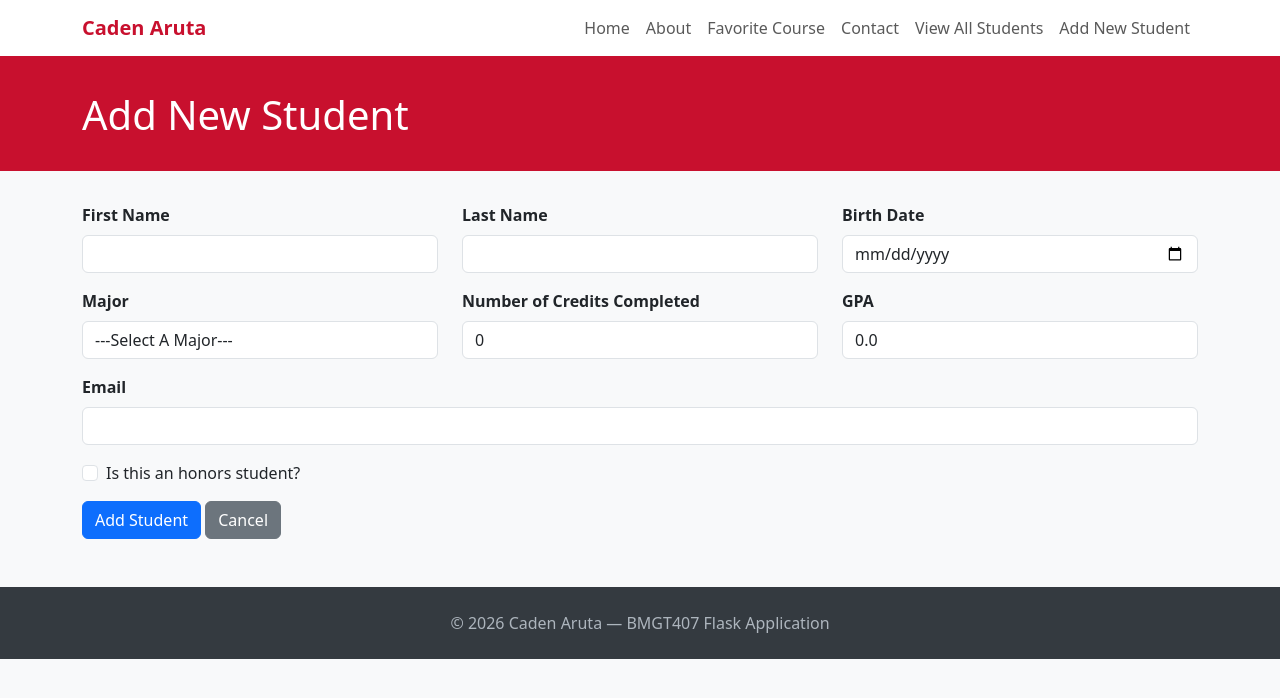
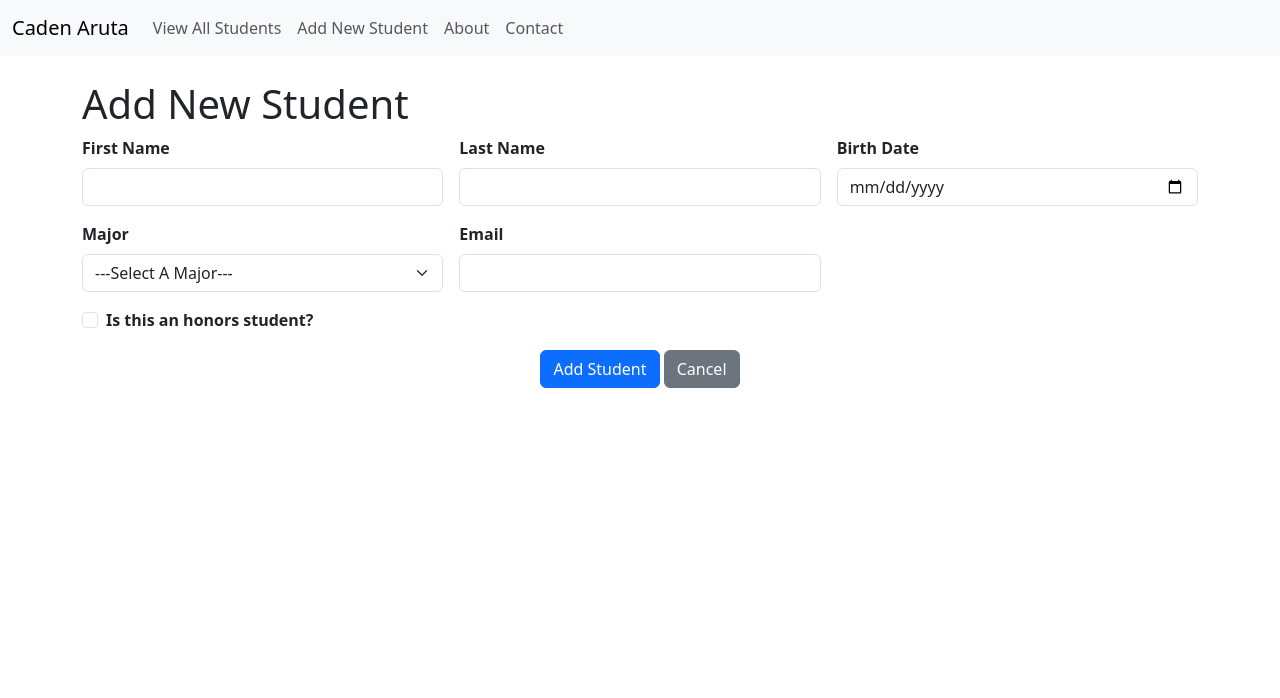
Before and after one commit to caruta10/helloWorld, a Flask app: page /student/create in a window 1280 px wide. Shown: the top 698 px of the page. Run offline with Flask 3, Linux system fonts and the light colour scheme.

Commit message:
Made other changes to app.py, base.html, created gitignore, and made changes to student entry and student view all

```diff
--- a/app.py
+++ b/app.py
@@ -1,9 +1,12 @@
-from flask import Flask, render_template, request, redirect, url_for
-from models import db, Student
+import os
+from flask import Flask, render_template, request, redirect, url_for, flash
+from models import db, Student, Major
+from datetime import datetime as dt
 
 app = Flask(__name__)
-app.config['SQLALCHEMY_DATABASE_URI'] = 'sqlite:///university.db'
+app.config['SQLALCHEMY_DATABASE_URI'] = 'sqlite:///' + os.path.join(app.instance_path, 'university.db')
 app.config['SQLALCHEMY_TRACK_MODIFICATIONS'] = False
+app.config['SECRET_KEY'] = 'beyond_course_scope'
 db.init_app(app)
 
 
@@ -42,59 +45,93 @@ def contact():
     return render_template("contact.html", submitted=False)
 
 
+@app.route('/student/view')
+def student_view_all():
+    students = Student.query.outerjoin(Major, Student.major_id == Major.major_id) \
+        .add_entity(Major) \
+        .order_by(Student.last_name, Student.first_name) \
+        .all()
+    return render_template('student_view_all.html', students=students)
 
-@app.route('/student/view')
-def student_view():
-    students = Student.query.order_by(Student.last_name).all()
-    success = request.args.get('success', '')
-    return render_template("student_view_all.html", students=students, success=success)
 
 @app.route('/student/view/<int:student_id>')
-def student_view_one(student_id):
-    student = Student.query.get_or_404(student_id)
-    return render_template("student_view_one.html", student=student)
+def student_view(student_id):
+    student = Student.query.filter_by(student_id=student_id).first()
+    majors = Major.query.order_by(Major.major).all()
+    if student:
+        return render_template('student_entry.html', student=student, majors=majors, action='read')
+    else:
+        flash('Student attempting to be viewed could not be found!', 'error')
+        return redirect(url_for('student_view_all'))
+
 
 @app.route('/student/create', methods=['GET', 'POST'])
 def student_create():
-    if request.method == 'POST':
-        student = Student(
-            first_name=request.form.get('first_name'),
-            last_name=request.form.get('last_name'),
-            birth_date=request.form.get('birth_date'),
-            major=request.form.get('major'),
-            credits_completed=int(request.form.get('credits_completed', 0)),
-            gpa=float(request.form.get('gpa', 0.0)),
-            is_honors=request.form.get('is_honors') == 'on',
-            email=request.form.get('email')
-        )
+    if request.method == 'GET':
+        majors = Major.query.order_by(Major.major).all()
+        return render_template('student_entry.html', majors=majors, action='create')
+    elif request.method == 'POST':
+        first_name = request.form['first_name']
+        last_name = request.form['last_name']
+        major_id = request.form['major_id']
+        birth_date = request.form['birth_date']
+        is_honors = True if 'is_honors' in request.form else False
+        email = request.form['email']
+
+        student = Student(first_name=first_name, last_name=last_name, major_id=major_id,
+                          birth_date=dt.strptime(birth_date, '%Y-%m-%d'),
+                          is_honors=is_honors, email=email)
         db.session.add(student)
         db.session.commit()
-        return redirect(url_for('student_view', success=f"{student.first_name} {student.last_name} was successfully added!"))
-    return render_template("student_entry.html", student=None, action="create")
+        flash(f'{first_name} {last_name} was successfully added!', 'success')
+        return redirect(url_for('student_view_all'))
+
+    flash('Invalid action. Please try again.', 'error')
+    return redirect(url_for('student_view_all'))
+
 
 @app.route('/student/update/<int:student_id>', methods=['GET', 'POST'])
-def student_update(student_id):
-    student = Student.query.get_or_404(student_id)
-    if request.method == 'POST':
-        student.first_name = request.form.get('first_name')
-        student.last_name = request.form.get('last_name')
-        student.birth_date = request.form.get('birth_date')
-        student.major = request.form.get('major')
-        student.credits_completed = int(request.form.get('credits_completed', 0))
-        student.gpa = float(request.form.get('gpa', 0.0))
-        student.is_honors = request.form.get('is_honors') == 'on'
-        student.email = request.form.get('email')
+def student_edit(student_id):
+    if request.method == 'GET':
+        student = Student.query.filter_by(student_id=student_id).first()
+        majors = Major.query.order_by(Major.major).all()
+        if student:
+            return render_template('student_entry.html', student=student, majors=majors, action='update')
+        else:
+            flash('Student attempting to be edited could not be found!', 'error')
+
+    elif request.method == 'POST':
+        student = Student.query.filter_by(student_id=student_id).first()
+        if student:
+            student.first_name = request.form['first_name']
+            student.last_name = request.form['last_name']
+            student.major_id = request.form['major_id']
+            student.birth_date = dt.strptime(request.form['birth_date'], '%Y-%m-%d')
+            student.num_credits_completed = request.form['num_credits_completed']
+            student.gpa = request.form['gpa']
+            student.is_honors = True if 'is_honors' in request.form else False
+            student.email = request.form['email']
+            db.session.commit()
+            flash(f'{student.first_name} {student.last_name} was successfully updated!', 'success')
+        else:
+            flash('Student attempting to be edited could not be found!', 'error')
+
+        return redirect(url_for('student_view_all'))
+
+    return redirect(url_for('student_view_all'))
+
+
+@app.route('/student/delete/<int:student_id>')
+def student_delete(student_id):
+    student = Student.query.filter_by(student_id=student_id).first()
+    if student:
+        db.session.delete(student)
         db.session.commit()
-        return redirect(url_for('student_view', success=f"{student.first_name} {student.last_name} was successfully updated!"))
-    return render_template("student_entry.html", student=student, action="update")
+        flash(f'{student} was successfully deleted!', 'success')
+    else:
+        flash('Delete failed! Student could not be found.', 'error')
+    return redirect(url_for('student_view_all'))
 
-@app.route('/student/delete/<int:student_id>', methods=['POST'])
-def student_delete(student_id):
-    student = Student.query.get_or_404(student_id)
-    name = f"{student.first_name} {student.last_name}"
-    db.session.delete(student)
-    db.session.commit()
-    return redirect(url_for('student_view', success=f"{name} was successfully deleted!"))
 
 if __name__ == '__main__':
     app.run()
--- a/templates/base.html
+++ b/templates/base.html
@@ -1,76 +1,29 @@
 <!DOCTYPE html>
 <html lang="en">
   <head>
-    <meta charset="UTF-8">
-    <meta name="viewport" content="width=device-width, initial-scale=1.0">
-    <title>{% block title %}Caden Aruta{% endblock %}</title>
+    <meta charset="utf-8">
+    <meta name="viewport" content="width=device-width, initial-scale=1">
+    <title>{% block page_title %}{% endblock %}</title>
     <link href="https://cdn.jsdelivr.net/npm/bootstrap@5.3.3/dist/css/bootstrap.min.css" rel="stylesheet">
-    <style>
-        body {
-            background-color: #f8f9fa;
-        }
-        .navbar-brand {
-            font-weight: 700;
-            color: #c8102e !important;
-        }
-        .navbar {
-            border-bottom: 3px solid #c8102e;
-        }
-        .page-header {
-            background-color: #c8102e;
-            color: white;
-            padding: 2rem 0;
-            margin-bottom: 2rem;
-        }
-        footer {
-            background-color: #343a40;
-            color: #adb5bd;
-            padding: 1.5rem 0;
-            margin-top: 3rem;
-        }
-    </style>
   </head>
   <body>
-
-    <!-- Navigation Bar -->
-    <nav class="navbar navbar-expand-lg navbar-light bg-white">
-        <div class="container">
+  <nav class="navbar navbar-expand-lg navbar-light bg-light">
+    <div class="container-fluid">
       <a class="navbar-brand" href="/">Caden Aruta</a>
-            <button class="navbar-toggler" type="button" data-bs-toggle="collapse" data-bs-target="#navbarNav">
-                <span class="navbar-toggler-icon"></span>
-            </button>
-            <div class="collapse navbar-collapse" id="navbarNav">
-                <ul class="navbar-nav ms-auto">
-                    <li class="nav-item"><a class="nav-link" href="/">Home</a></li>
+      <div class="collapse navbar-collapse">
+        <ul class="navbar-nav me-auto mb-2 mb-lg-0">
+          <li class="nav-item"><a class="nav-link" href="{{ url_for('student_view_all') }}">View All Students</a></li>
+          <li class="nav-item"><a class="nav-link" href="{{ url_for('student_create') }}">Add New Student</a></li>
           <li class="nav-item"><a class="nav-link" href="/about">About</a></li>
-                    <li class="nav-item"><a class="nav-link" href="/favorite-course">Favorite Course</a></li>
           <li class="nav-item"><a class="nav-link" href="/contact">Contact</a></li>
-                    <li class="nav-item"><a class="nav-link" href="/student/view">View All Students</a></li>
-                    <li class="nav-item"><a class="nav-link" href="/student/create">Add New Student</a></li>
         </ul>
       </div>
     </div>
   </nav>
-
-    <!-- Page Header -->
-    <div class="page-header">
-        <div class="container">
-            <h1 class="mb-0">{% block header %}{% endblock %}</h1>
+    <div class="container mt-4">
+        <h1>{% block page_head %}{% endblock %}</h1>
+        {% block page_content %}{% endblock %}
     </div>
-    </div>
-
-    <!-- Main Content -->
-    <main class="container">
-        {% block content %}{% endblock %}
-    </main>
-
-    <!-- Footer -->
-    <footer>
-        <div class="container text-center">
-            <p class="mb-0">&copy; 2026 Caden Aruta &mdash; BMGT407 Flask Application</p>
-        </div>
-    </footer>
-
     <script src="https://cdn.jsdelivr.net/npm/bootstrap@5.3.3/dist/js/bootstrap.bundle.min.js"></script>
   </body>
 </html>
--- a/templates/student_entry.html
+++ b/templates/student_entry.html
@@ -1,63 +1,113 @@
 {% extends "base.html" %}
-{% block title %}{{ "Update" if action == "update" else "Add New" }} Student{% endblock %}
-{% block header %}{{ "Update" if action == "update" else "Add New" }} Student{% endblock %}
-{% block content %}
-    <form method="POST">
-        <div class="row mb-3">
-            <div class="col">
+
+{% block page_title %}
+  {% if action == 'create' %}Add New Student
+  {% elif action == 'update' %}Update Student
+  {% else %}View Student{% endif %}
+{% endblock %}
+
+{% block page_head %}
+  {% if action == 'create' %}Add New Student
+  {% elif action == 'update' %}Update Student
+  {% else %}View Student{% endif %}
+{% endblock %}
+
+{% block page_content %}
+<form class="row g-3"
+      action="{{ url_for('student_edit', student_id=student['student_id']) if student else url_for('student_create') }}" method="post">
+
+  <div class="col-md-4">
     <label for="first_name" class="form-label"><strong>First Name</strong></label>
+    {% if action in ['create', 'update'] %}
     <input type="text" class="form-control" id="first_name" name="first_name"
-                    maxlength="30" required value="{{ student.first_name if student else '' }}">
+           value="{{ student['first_name'] if student else '' }}" maxlength="30" required>
+    {% else %}<br>{{ student['first_name'] }}{% endif %}
   </div>
-            <div class="col">
+
+  <div class="col-md-4">
     <label for="last_name" class="form-label"><strong>Last Name</strong></label>
+    {% if action in ['create', 'update'] %}
     <input type="text" class="form-control" id="last_name" name="last_name"
-                    maxlength="50" required value="{{ student.last_name if student else '' }}">
+           value="{{ student['last_name'] if student else '' }}" maxlength="50" required>
+    {% else %}<br>{{ student['last_name'] }}{% endif %}
   </div>
-            <div class="col">
+
+  <div class="col-md-4">
     <label for="birth_date" class="form-label"><strong>Birth Date</strong></label>
+    {% if action in ['create', 'update'] %}
     <input type="date" class="form-control" id="birth_date" name="birth_date"
-                    required value="{{ student.birth_date if student else '' }}">
+           value="{{ student['birth_date'].strftime('%Y-%m-%d') if student else '' }}" required>
+    {% else %}<br>{{ student['birth_date'].strftime('%m/%d/%Y') }}{% endif %}
   </div>
-        </div>
-        <div class="row mb-3">
-            <div class="col">
-                <label for="major" class="form-label"><strong>Major</strong></label>
-                <select class="form-control" id="major" name="major" required>
+
+  <div class="col-md-4">
+    <label for="major_id" class="form-label"><strong>Major</strong></label>
+    {% if action in ['create', 'update'] %}
+    <select name="major_id" id="major_id" class="form-select" required>
       <option value="">---Select A Major---</option>
-                    {% for m in ["Accounting","Finance","Information Systems","Management","Marketing"] %}
-                        <option value="{{ m }}" {{ "selected" if student and student.major == m else "" }}>{{ m }}</option>
+      {% for each_major in majors %}
+      <option value="{{ each_major['major_id'] }}"
+              {{ 'selected' if student and each_major['major_id'] == student['major_id'] else ''}}>
+        {{ each_major['major'] }}
+      </option>
       {% endfor %}
     </select>
+    {% else %}<br>
+      {% for each_major in majors %}
+        {{ each_major['major'] if student and each_major['major_id'] == student['major_id'] else ''}}
+      {% endfor %}
+    {% endif %}
   </div>
-            <div class="col">
-                <label for="credits_completed" class="form-label"><strong>Number of Credits Completed</strong></label>
-                <input type="number" class="form-control" id="credits_completed" name="credits_completed"
-                    min="0" required value="{{ student.credits_completed if student else 0 }}">
+
+  {% if action in ['read', 'update'] %}
+  <div class="col-md-4">
+    <label for="num_credits_completed" class="form-label"><strong>Number of Credits Completed</strong></label>
+    {% if action == 'update' %}
+    <input type="number" min="0" max="200" class="form-control" id="num_credits_completed"
+           name="num_credits_completed" value="{{ student['num_credits_completed'] if student else '' }}" required>
+    {% else %}<br>{{ student['num_credits_completed'] }}{% endif %}
   </div>
-            <div class="col">
+  <div class="col-md-4">
     <label for="gpa" class="form-label"><strong>GPA</strong></label>
-                <input type="number" class="form-control" id="gpa" name="gpa"
-                    min="0" max="4" step="0.01" required value="{{ student.gpa if student else '0.0' }}">
+    {% if action == 'update' %}
+    <input type="number" step="0.01" min="0.00" max="4.00" class="form-control" id="gpa" name="gpa"
+           value="{{ student['gpa'] if student else '' }}" required>
+    {% else %}<br>{{ student['gpa'] }}{% endif %}
   </div>
+  {% endif %}
+
+  <div class="col-md-4">
+    <label for="email" class="form-label"><strong>Email</strong></label>
+    {% if action in ['create', 'update'] %}
+    <input type="email" class="form-control" id="email" name="email" maxlength="100"
+           value="{{ student['email'] if student else '' }}" required>
+    {% else %}<br>{{ student['email'] }}{% endif %}
   </div>
-        <div class="row mb-3">
-            <div class="col">
-                <label for="email" class="form-label"><strong>Email</strong></label>
-                <input type="email" class="form-control" id="email" name="email" maxlength="100"
-                    required value="{{ student.email if student else '' }}">
-            </div>
-        </div>
-        <div class="mb-3">
+
+  <div class="col-12">
+    {% if action in ['create', 'update'] %}
     <div class="form-check">
       <input class="form-check-input" type="checkbox" id="is_honors" name="is_honors"
-                    {{ "checked" if student and student.is_honors else "" }}>
-                <label class="form-check-label" for="is_honors">Is this an honors student?</label>
+             {{ 'checked' if student and student['is_honors'] == True else '' }}>
+    {% endif %}
+      <label class="form-check-label" for="is_honors">
+        <strong>Is this an honors student?</strong>
+        {% if action not in ['create', 'update'] %}
+        <br>{{ 'Yes' if student and student['is_honors'] == True else 'No' }}
+        {% endif %}
+      </label>
+    {% if action in ['create', 'update'] %}</div>{% endif %}
   </div>
+
+  <div class="col-12 text-center">
+    {% if action in ['create', 'update'] %}
+    <button class="btn btn-primary" type="submit">
+      {{ 'Add' if action == 'create' else 'Update' }} Student
+    </button>
+    {% endif %}
+    <a href="{{ url_for('student_view_all') }}" class="btn btn-secondary">
+      {{ 'Cancel' if action in ['create', 'update'] else 'Return' }}
+    </a>
   </div>
-        <button type="submit" class="btn btn-primary">
-            {{ "Update Student" if action == "update" else "Add Student" }}
-        </button>
-        <a href="/student/view" class="btn btn-secondary">Cancel</a>
 </form>
 {% endblock %}
```
Also changed, not shown: templates/student_view_all.html (+35 -23 lines), 1 other file. Lines whose indentation alone changed are shown as unchanged.
